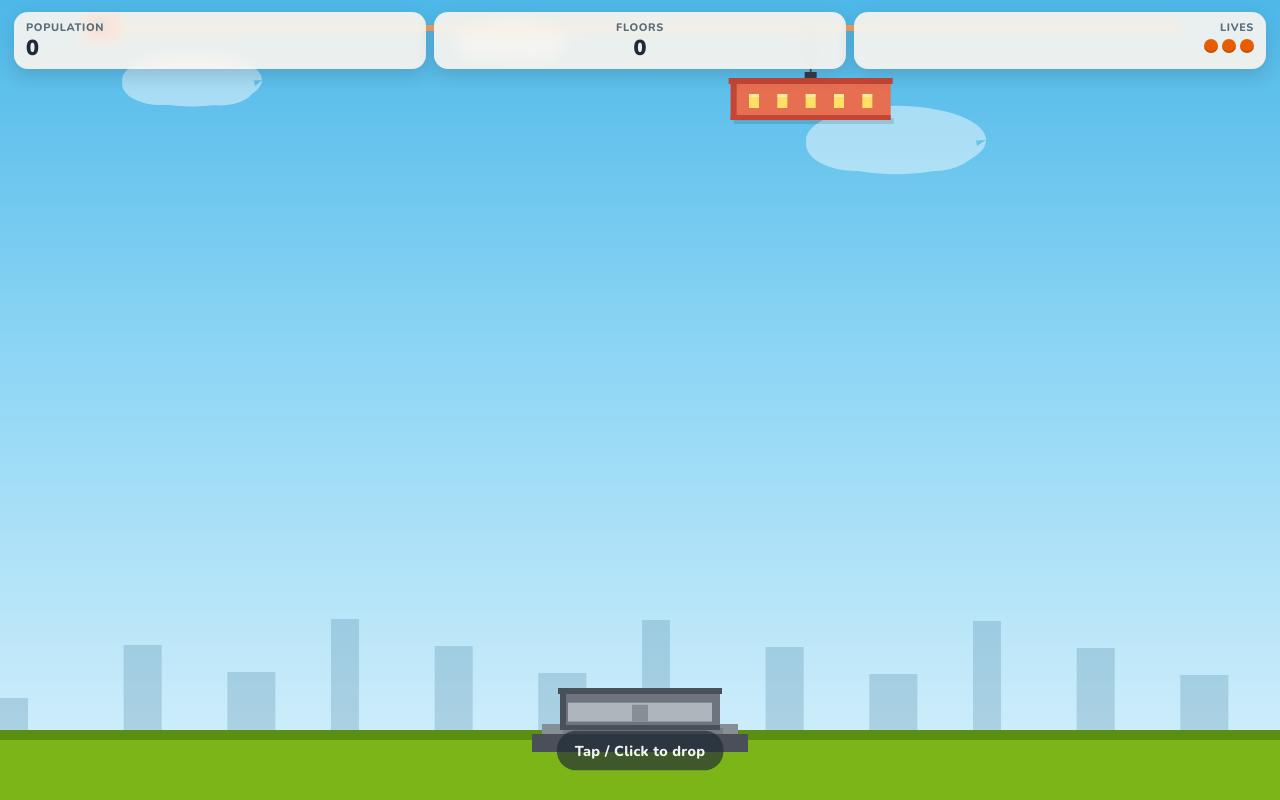
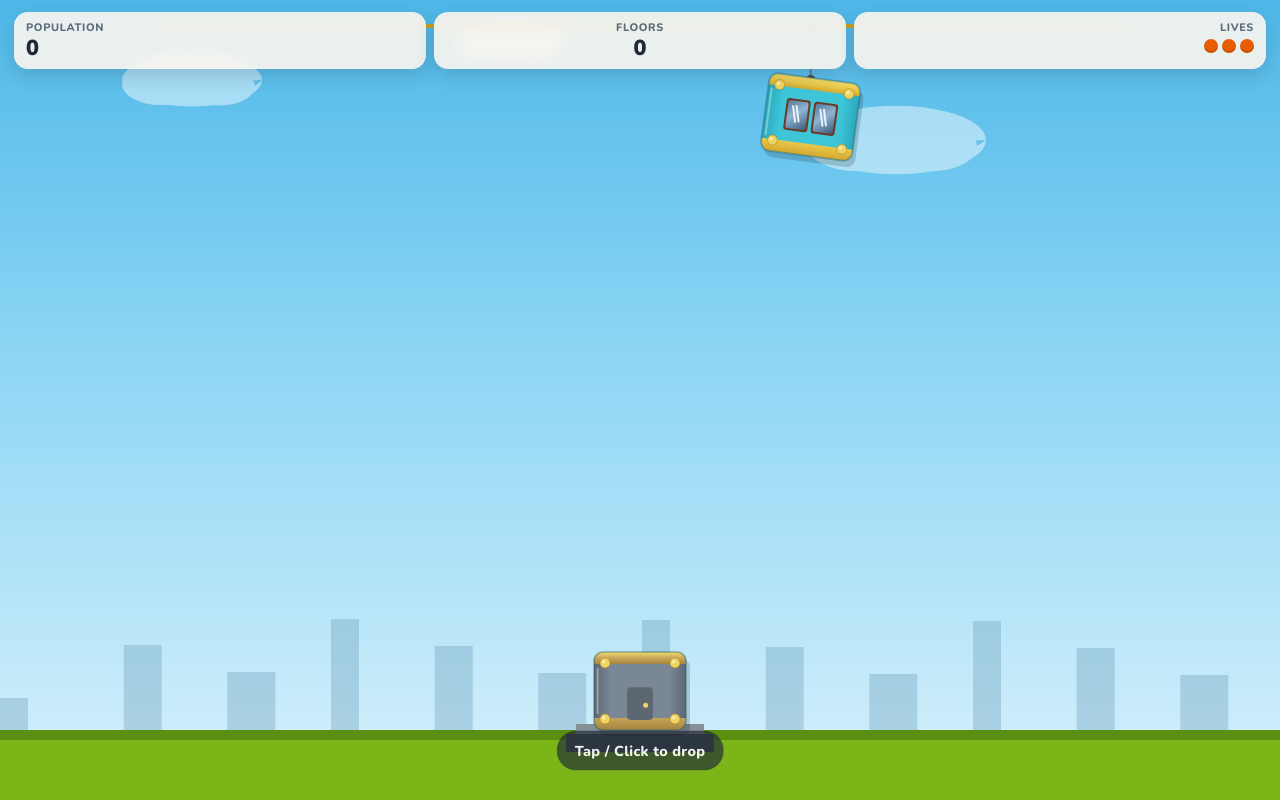
Before and after one commit to KingsleyKwan/tower_bloxx, a plain HTML site: page index.html in a window 1280 px wide. Both pictures are taken after a click on the button "Play". Drawn offline with nearby package versions, Linux system fonts and the light colour scheme; animation ran at ten frames a second.

Commit message:
Ship v1.1.0 with classic bloxx look, camera and swing fixes.
Show the app version on the start screen so deployed Pages builds are easy to verify.

Co-authored-by: Cursor <cursoragent@cursor.com>

```diff
--- a/js/game.js
+++ b/js/game.js
@@ -1,10 +1,12 @@
 (() => {
   "use strict";
 
+  const APP_VERSION = "1.1.0";
   const STORAGE_KEY = "tower_bloxx_best";
   const MAX_LIVES = 3;
-  const BLOCK_H = 42;
-  const BASE_W = 160;
+  // Chunky cube floors (classic Tower Bloxx), not long thin slabs
+  const BLOCK_H = 78;
+  const BASE_W = 92;
   const MIN_OVERLAP = 0.28;
   const PERFECT_TOL = 6;
   const COMBO_MS = 2800;
@@ -31,14 +33,21 @@
     bestStart: document.getElementById("best-start"),
   };
 
+  // Classic Tower Bloxx: cyan body + gold bands (slight shade shifts per floor)
   const FLOOR_PALETTES = [
-    { wall: "#e76f51", trim: "#c44536", window: "#ffe066" },
-    { wall: "#f4a261", trim: "#e76f51", window: "#fff3b0" },
-    { wall: "#2a9d8f", trim: "#1d7a6f", window: "#caf0f8" },
-    { wall: "#457b9d", trim: "#1d3557", window: "#a8dadc" },
-    { wall: "#e9c46a", trim: "#c9a227", window: "#fff8e7" },
-    { wall: "#9b5de5", trim: "#7b2cbf", window: "#e0aaff" },
+    { wall: "#3ec6d8", wallDeep: "#2aa8bc", band: "#e8c84a", bandDeep: "#d4a82e", rivet: "#f0d35c" },
+    { wall: "#36bfd4", wallDeep: "#249ab0", band: "#ebcc52", bandDeep: "#d6ab32", rivet: "#f3d866" },
+    { wall: "#45cddc", wallDeep: "#2fb0c4", band: "#e6c446", bandDeep: "#d0a528", rivet: "#eed058" },
+    { wall: "#2ebfd0", wallDeep: "#1f9aab", band: "#eacb4e", bandDeep: "#d5a930", rivet: "#f1d560" },
   ];
+
+  const BASE_PALETTE = {
+    wall: "#7a8794",
+    wallDeep: "#5c6772",
+    band: "#c5a35a",
+    bandDeep: "#a8843e",
+    rivet: "#d4b56a",
+  };
 
   let W = 0;
   let H = 0;
@@ -61,6 +70,7 @@
   let shake = 0;
   let groundY = 0;
   let swingPhase = 0;
+  let swingAnchorX = 0;
   let showHint = true;
 
   function resize() {
@@ -136,15 +146,19 @@
     const top = topBlock();
     const width = top ? top.w : BASE_W;
     const palette = FLOOR_PALETTES[floors % FLOOR_PALETTES.length];
+    if (!Number.isFinite(swingAnchorX) || swingAnchorX === 0) {
+      swingAnchorX = top.x + top.w / 2;
+    }
+    const amp = swingAmplitude();
     crane = {
       w: width,
       h: BLOCK_H,
-      x: W / 2,
-      y: 0,
+      // Continue from current swing phase (no reset jump)
+      x: swingAnchorX + Math.sin(swingPhase) * amp,
+      y: 78,
       palette,
       angle: 0,
     };
-    swingPhase = Math.random() > 0.5 ? 0 : Math.PI;
     state = "playing";
   }
 
@@ -161,19 +175,22 @@
     particles = [];
     floatTexts = [];
     shake = 0;
+    swingPhase = 0;
+    swingAnchorX = 0;
     showHint = true;
     el.hint.classList.remove("hidden");
 
-    const foundationW = Math.min(BASE_W, W * 0.42);
+    const foundationW = Math.min(BASE_W, W * 0.28);
     tower.push({
       x: W / 2 - foundationW / 2,
       y: groundY - BLOCK_H,
       w: foundationW,
       h: BLOCK_H,
-      palette: { wall: "#6c757d", trim: "#495057", window: "#dee2e6" },
+      palette: BASE_PALETTE,
       isBase: true,
     });
 
+    swingAnchorX = W / 2;
     spawnCraneBlock();
     updateHud();
   }
@@ -230,6 +247,7 @@
       w: crane.w,
       h: crane.h,
       vy: 0,
+      tilt: Math.sin(swingPhase) * 0.14,
       palette: crane.palette,
       targetY: top.y - crane.h,
     };
@@ -273,8 +291,11 @@
     // Soft lean: if offset large, nudge visual sway via camera shake
     shake = perfect ? 4 : 8 + Math.abs(offset) * 0.08;
 
-    const desiredCam = Math.max(0, groundY - (top.y - BLOCK_H * 4) - H * 0.35);
-    targetCameraY = Math.max(targetCameraY, desiredCam);
+    // Follow tower upward only once the top rises past the focus line.
+    // (y grows downward, so camera decreases into negative values as we scroll up.)
+    const FOCUS_SCREEN_Y = 170;
+    const peak = topBlock();
+    targetCameraY = Math.min(targetCameraY, peak.y - FOCUS_SCREEN_Y);
 
     falling = null;
     updateHud();
@@ -323,20 +344,28 @@
     // Combo bar tick
     if (state === "playing" || state === "dropping") updateHud();
 
+    // Keep swing momentum running even while a block is falling
+    if (state === "playing" || state === "dropping") {
+      swingPhase += dt * swingSpeed();
+    }
+
     if (state === "playing" && crane) {
-      swingPhase += dt * swingSpeed();
       const amp = swingAmplitude();
       const top = topBlock();
-      const center = top.x + top.w / 2;
-      crane.x = center + Math.sin(swingPhase) * amp;
+      const targetCenter = top.x + top.w / 2;
+      // Ease anchor toward tower top so off-center landings don't teleport the wire
+      swingAnchorX += (targetCenter - swingAnchorX) * Math.min(1, dt * 3);
+      crane.x = swingAnchorX + Math.sin(swingPhase) * amp;
       crane.y = 78;
     }
 
     if (state === "dropping" && falling) {
       falling.vy += 2200 * dt;
       falling.y += falling.vy * dt;
+      falling.tilt *= Math.max(0, 1 - dt * 3);
       if (falling.y >= falling.targetY) {
         falling.y = falling.targetY;
+        falling.tilt = 0;
         resolveLanding(falling);
       }
     }
@@ -406,49 +435,155 @@
     }
   }
 
-  function drawBlock(b, screenY) {
+  function roundRectPath(x, y, w, h, r) {
+    const radius = Math.min(r, w / 2, h / 2);
+    ctx.beginPath();
+    ctx.moveTo(x + radius, y);
+    ctx.arcTo(x + w, y, x + w, y + h, radius);
+    ctx.arcTo(x + w, y + h, x, y + h, radius);
+    ctx.arcTo(x, y + h, x, y, radius);
+    ctx.arcTo(x, y, x + w, y, radius);
+    ctx.closePath();
+  }
+
+  function drawWindow(wx, wy, ww, wh) {
+    // Frame
+    ctx.fillStyle = "#6b3a28";
+    roundRectPath(wx - 2, wy - 2, ww + 4, wh + 4, 3);
+    ctx.fill();
+
+    // Glass
+    const g = ctx.createLinearGradient(wx, wy, wx + ww, wy + wh);
+    g.addColorStop(0, "#5a7a9a");
+    g.addColorStop(0.45, "#8eb4d4");
+    g.addColorStop(1, "#3d5a78");
+    ctx.fillStyle = g;
+    roundRectPath(wx, wy, ww, wh, 2);
+    ctx.fill();
+
+    // Shine streaks
+    ctx.strokeStyle = "rgba(255,255,255,0.85)";
+    ctx.lineWidth = 2;
+    ctx.lineCap = "round";
+    ctx.beginPath();
+    ctx.moveTo(wx + ww * 0.25, wy + wh * 0.2);
+    ctx.lineTo(wx + ww * 0.45, wy + wh * 0.75);
+    ctx.moveTo(wx + ww * 0.42, wy + wh * 0.18);
+    ctx.lineTo(wx + ww * 0.62, wy + wh * 0.72);
+    ctx.stroke();
+  }
+
+  function drawRivet(cx, cy, r) {
+    ctx.beginPath();
+    ctx.arc(cx, cy, r, 0, Math.PI * 2);
+    ctx.fillStyle = "#f0d35c";
+    ctx.fill();
+    ctx.beginPath();
+    ctx.arc(cx - r * 0.25, cy - r * 0.25, r * 0.35, 0, Math.PI * 2);
+    ctx.fillStyle = "rgba(255,255,255,0.55)";
+    ctx.fill();
+    ctx.beginPath();
+    ctx.arc(cx, cy, r, 0, Math.PI * 2);
+    ctx.strokeStyle = "rgba(160,120,30,0.45)";
+    ctx.lineWidth = 1;
+    ctx.stroke();
+  }
+
+  function drawBlock(b, screenY, angle = 0) {
     const { x, w, h, palette } = b;
     const y = screenY;
+    const band = Math.max(10, Math.round(h * 0.16));
+    const radius = Math.max(8, Math.round(w * 0.1));
 
-    // Shadow
-    ctx.fillStyle = "rgba(0,0,0,0.12)";
-    ctx.fillRect(x + 3, y + h - 2, w, 6);
-
-    // Body
-    ctx.fillStyle = palette.wall;
-    ctx.fillRect(x, y, w, h);
-
-    // Side depth
-    ctx.fillStyle = palette.trim;
-    ctx.fillRect(x, y, 6, h);
-    ctx.fillRect(x, y + h - 5, w, 5);
-
-    // Roof ledge
-    ctx.fillStyle = palette.trim;
-    ctx.fillRect(x - 2, y, w + 4, 6);
-
-    // Windows
-    const cols = Math.max(2, Math.floor(w / 28));
-    const winW = 10;
-    const winH = 14;
-    const gapX = (w - cols * winW) / (cols + 1);
-    const gapY = (h - 8 - winH) / 2;
-    ctx.fillStyle = palette.window;
-    for (let c = 0; c < cols; c++) {
-      const wx = x + gapX + c * (winW + gapX);
-      const wy = y + 6 + gapY;
-      ctx.fillRect(wx, wy, winW, winH);
-      ctx.fillStyle = "rgba(255,255,255,0.35)";
-      ctx.fillRect(wx, wy, winW, 3);
-      ctx.fillStyle = palette.window;
+    ctx.save();
+    if (angle) {
+      ctx.translate(x + w / 2, y + h / 2);
+      ctx.rotate(angle);
+      ctx.translate(-(x + w / 2), -(y + h / 2));
     }
 
-    if (b.isBase) {
-      ctx.fillStyle = "#adb5bd";
-      ctx.fillRect(x + 8, y + h * 0.35, w - 16, h * 0.45);
-      ctx.fillStyle = "#868e96";
-      ctx.fillRect(x + w / 2 - 8, y + h * 0.4, 16, h * 0.4);
+    // Soft drop shadow
+    ctx.fillStyle = "rgba(0,0,0,0.16)";
+    roundRectPath(x + 4, y + 6, w, h, radius);
+    ctx.fill();
+
+    // Main cyan body
+    roundRectPath(x, y, w, h, radius);
+    const bodyGrad = ctx.createLinearGradient(x, y, x + w, y);
+    bodyGrad.addColorStop(0, palette.wallDeep);
+    bodyGrad.addColorStop(0.18, palette.wall);
+    bodyGrad.addColorStop(0.82, palette.wall);
+    bodyGrad.addColorStop(1, palette.wallDeep);
+    ctx.fillStyle = bodyGrad;
+    ctx.fill();
+
+    // Top gold band
+    ctx.save();
+    roundRectPath(x, y, w, h, radius);
+    ctx.clip();
+    const topBand = ctx.createLinearGradient(x, y, x, y + band);
+    topBand.addColorStop(0, "#f3dc6a");
+    topBand.addColorStop(0.55, palette.band);
+    topBand.addColorStop(1, palette.bandDeep);
+    ctx.fillStyle = topBand;
+    ctx.fillRect(x, y, w, band);
+
+    // Bottom gold band
+    const botBand = ctx.createLinearGradient(x, y + h - band, x, y + h);
+    botBand.addColorStop(0, palette.band);
+    botBand.addColorStop(1, palette.bandDeep);
+    ctx.fillStyle = botBand;
+    ctx.fillRect(x, y + h - band, w, band);
+    ctx.restore();
+
+    // Bevel highlight on left / top edge of body
+    ctx.strokeStyle = "rgba(255,255,255,0.35)";
+    ctx.lineWidth = 2;
+    ctx.beginPath();
+    ctx.moveTo(x + radius * 0.4, y + band + 4);
+    ctx.lineTo(x + radius * 0.4, y + h - band - 4);
+    ctx.stroke();
+
+    // Outer outline
+    roundRectPath(x, y, w, h, radius);
+    ctx.strokeStyle = "rgba(30, 90, 100, 0.35)";
+    ctx.lineWidth = 2;
+    ctx.stroke();
+
+    // Two classic side-by-side windows
+    if (!b.isBase) {
+      const winW = w * 0.22;
+      const winH = h * 0.36;
+      const winY = y + (h - winH) / 2;
+      const gap = w * 0.08;
+      const pairW = winW * 2 + gap;
+      const winX0 = x + (w - pairW) / 2;
+      drawWindow(winX0, winY, winW, winH);
+      drawWindow(winX0 + winW + gap, winY, winW, winH);
+    } else {
+      // Simple door on foundation
+      const doorW = w * 0.28;
+      const doorH = h * 0.42;
+      const doorX = x + (w - doorW) / 2;
+      const doorY = y + h - band - doorH + 2;
+      ctx.fillStyle = "#5c6772";
+      roundRectPath(doorX, doorY, doorW, doorH, 4);
+      ctx.fill();
+      ctx.fillStyle = "#f0d35c";
+      ctx.beginPath();
+      ctx.arc(doorX + doorW * 0.72, doorY + doorH * 0.55, 2.5, 0, Math.PI * 2);
+      ctx.fill();
     }
+
+    // Four corner rivets (classic Tower Bloxx studs)
+    const rr = Math.max(3.5, w * 0.055);
+    const inset = Math.max(10, w * 0.12);
+    drawRivet(x + inset, y + inset, rr);
+    drawRivet(x + w - inset, y + inset, rr);
+    drawRivet(x + inset, y + h - inset, rr);
+    drawRivet(x + w - inset, y + h - inset, rr);
+
+    ctx.restore();
   }
 
   function drawCrane() {
@@ -456,33 +591,30 @@
     const cx = crane.x;
     const topY = 18;
     const blockY = crane.y;
+    const tilt = Math.sin(swingPhase) * 0.14;
 
-    // Boom
-    ctx.strokeStyle = "#f4a261";
-    ctx.lineWidth = 6;
+    // Thin boom cable rail
+    ctx.strokeStyle = "#c9a227";
+    ctx.lineWidth = 4;
     ctx.lineCap = "round";
     ctx.beginPath();
-    ctx.moveTo(W * 0.08, topY + 10);
-    ctx.lineTo(W * 0.92, topY + 10);
+    ctx.moveTo(W * 0.12, topY + 8);
+    ctx.lineTo(W * 0.88, topY + 8);
     ctx.stroke();
 
-    // Cabin
-    ctx.fillStyle = "#e76f51";
-    ctx.fillRect(W * 0.08 - 18, topY - 4, 36, 28);
-    ctx.fillStyle = "#264653";
-    ctx.fillRect(W * 0.08 - 10, topY + 2, 14, 12);
-
     // Cable
-    ctx.strokeStyle = "#495057";
+    ctx.strokeStyle = "#6c757d";
     ctx.lineWidth = 2;
     ctx.beginPath();
-    ctx.moveTo(cx, topY + 10);
-    ctx.lineTo(cx, blockY);
+    ctx.moveTo(cx, topY + 8);
+    ctx.lineTo(cx, blockY + 4);
     ctx.stroke();
 
     // Hook
-    ctx.fillStyle = "#343a40";
-    ctx.fillRect(cx - 6, blockY - 6, 12, 8);
+    ctx.fillStyle = "#495057";
+    ctx.beginPath();
+    ctx.arc(cx, blockY + 2, 5, 0, Math.PI * 2);
+    ctx.fill();
 
     drawBlock(
       {
@@ -491,7 +623,8 @@
         h: crane.h,
         palette: crane.palette,
       },
-      blockY
+      blockY,
+      tilt
     );
   }
 
@@ -529,7 +662,7 @@
     }
 
     if (falling) {
-      drawBlock(falling, falling.y - cameraY);
+      drawBlock(falling, falling.y - cameraY, falling.tilt || 0);
     }
 
     drawCrane();
@@ -542,13 +675,13 @@
   function drawMenuBackdrop() {
     drawSky();
     drawGround();
-    const previewW = Math.min(BASE_W, W * 0.42);
+    const previewW = Math.min(BASE_W, W * 0.28);
     drawBlock(
       {
         x: W / 2 - previewW / 2,
         w: previewW,
         h: BLOCK_H,
-        palette: { wall: "#6c757d", trim: "#495057", window: "#dee2e6" },
+        palette: BASE_PALETTE,
         isBase: true,
       },
       groundY - BLOCK_H
@@ -558,7 +691,8 @@
     const amp = Math.min(W * 0.28, 120);
     const cx = W / 2 + Math.sin(performance.now() / 700) * amp;
     const by = 90;
-    ctx.strokeStyle = "#495057";
+    const tilt = Math.sin(performance.now() / 700) * 0.14;
+    ctx.strokeStyle = "#6c757d";
     ctx.lineWidth = 2;
     ctx.beginPath();
     ctx.moveTo(cx, 28);
@@ -571,7 +705,8 @@
         h: BLOCK_H,
         palette: FLOOR_PALETTES[0],
       },
-      by
+      by,
+      tilt
     );
   }
 
@@ -621,6 +756,8 @@
 
   best = getBest();
   if (best > 0) el.bestStart.textContent = `Best population: ${best}`;
+  const versionEl = document.getElementById("app-version");
+  if (versionEl) versionEl.textContent = `v${APP_VERSION}`;
   resize();
   requestAnimationFrame(loop);
 })();
```
Also changed, not shown: css/style.css (+8 -0 lines), index.html (+3 -2 lines), 1 other file.
